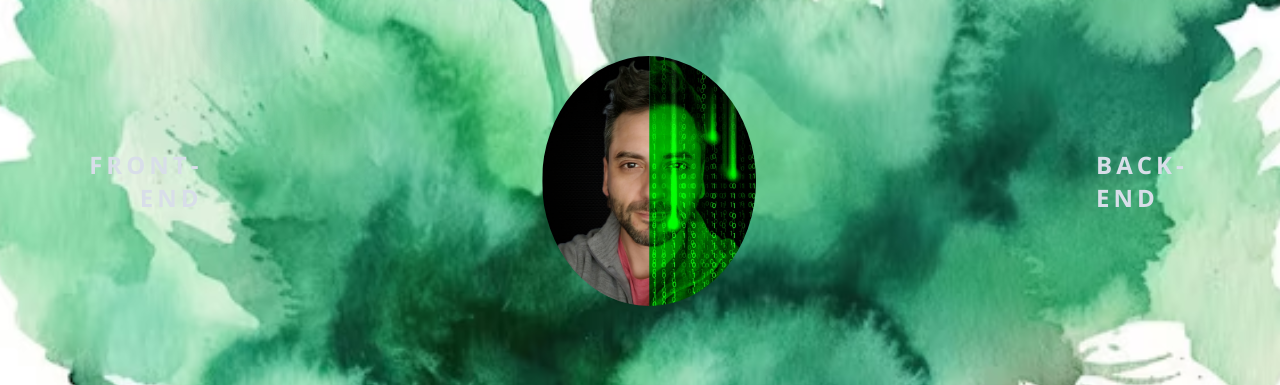
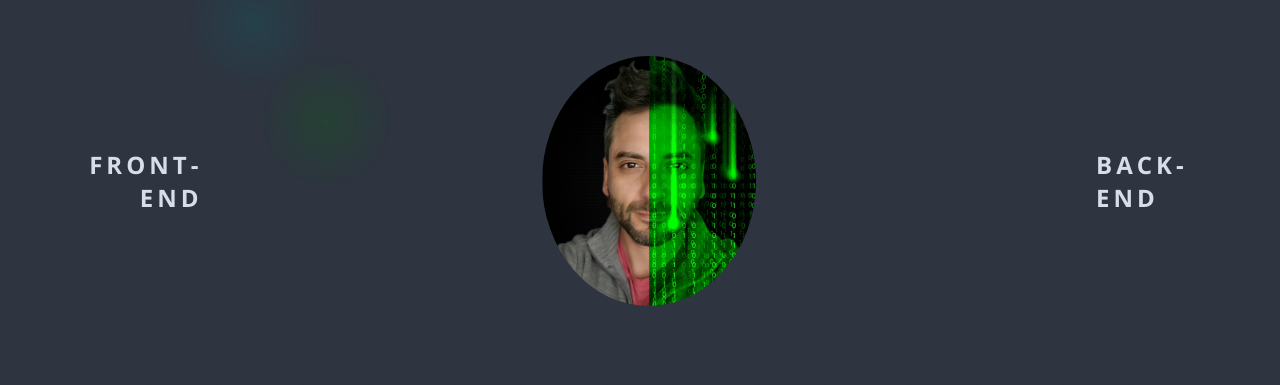
Before and after one commit to JavierAReyesB/Portfolio, a website built with Vite: page index.html in a window 1280 px wide. Shown: the part 217-602 px from the top of the page. Built offline with nearby package versions, Linux system fonts and the light colour scheme; files whose address does not match are found by name.

Commit message:
Update style.css

```diff
--- a/style.css
+++ b/style.css
@@ -14,7 +14,7 @@
 }
 
 body {
-  background: var(--background) url('/assets/images/fondo-mancha-acuarela.avif')
+  background: var(--background)
     no-repeat center fixed;
   background-size: cover;
   color: var(--heading);
```
